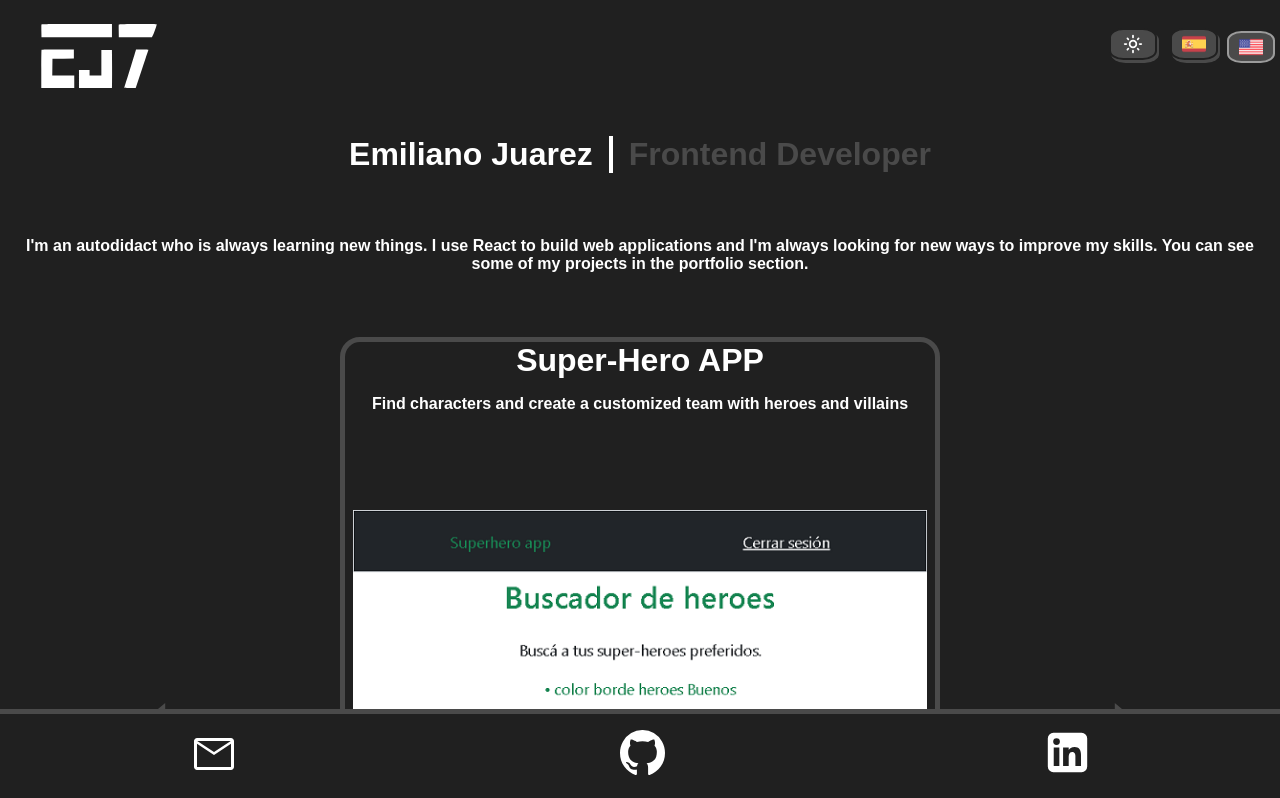
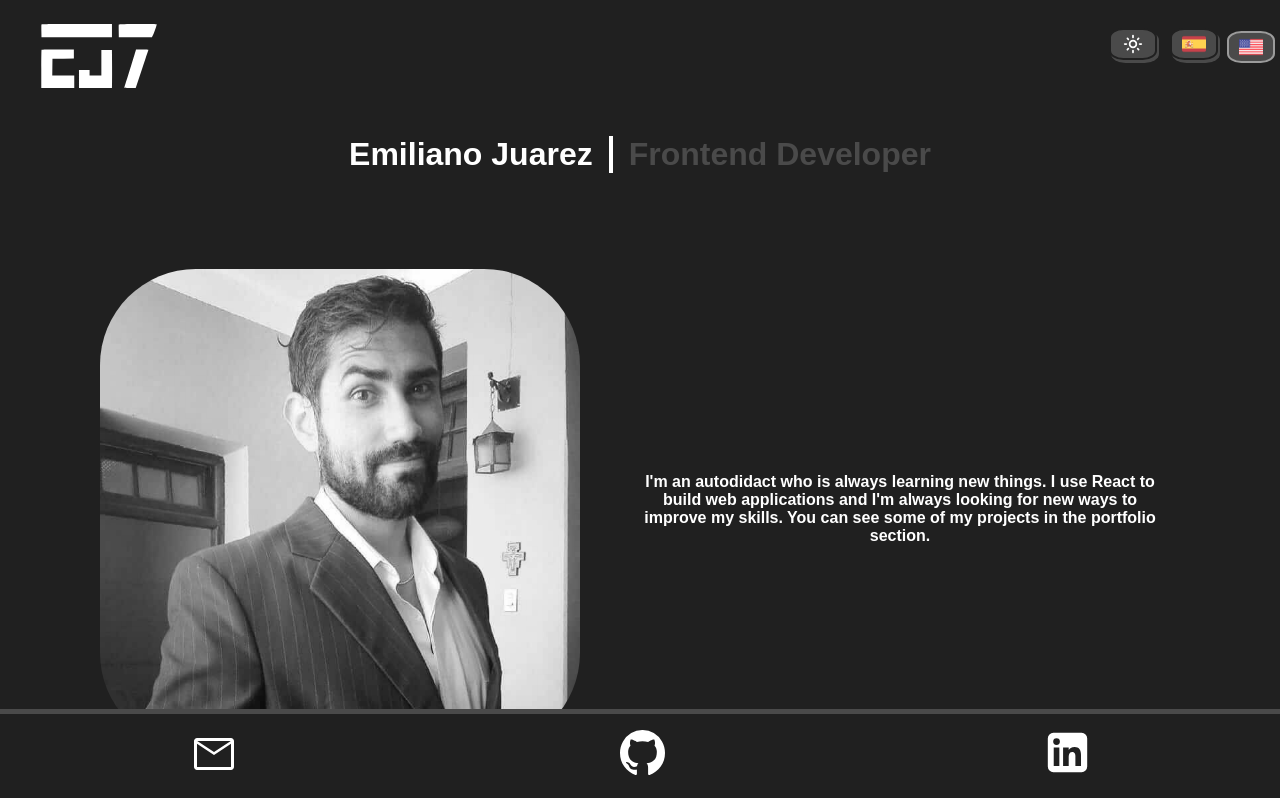
Before and after one commit to emij7/emij7.github.io, a React (Create React App) app: page / in a window 1280 px wide. Shown: the top 798 px of the page. Built offline with nearby package versions, Linux system fonts and the light colour scheme.

Commit message:
add: resume section

```diff
--- a/src/components/molecule/header/header.js
+++ b/src/components/molecule/header/header.js
@@ -1,11 +1,7 @@
 import React from "react";
 import { text } from "../../../text/text";
 import { StyledTitle } from "../../atoms/title/title.styles";
-import {
-  StyledDecoration,
-  StyledHeader,
-  StyledParagraph,
-} from "./header.styles";
+import { StyledDecoration, StyledHeader } from "./header.styles";
 
 export const Header = ({ language }) => {
   return (
@@ -15,7 +11,6 @@ export const Header = ({ language }) => {
         <StyledDecoration />
         <StyledTitle type="secondary">{text.title[language]}</StyledTitle>
       </StyledHeader>
-      <StyledParagraph>{text.description[language]}</StyledParagraph>
     </React.Fragment>
   );
 };
--- /dev/null
+++ b/src/components/molecule/resume/resume.js
@@ -0,0 +1,23 @@
+import React from "react";
+import { text } from "../../../text/text";
+import { Image } from "../../atoms/image/image";
+import { StyledParagraph } from "../header/header.styles";
+import { StyledResume } from "./resume.styles";
+import personalImage from "../../../utils/personalImage.jpg";
+import { Content } from "../../atoms/content/content";
+
+export const Resume = ({ children, language }) => {
+  return (
+    <StyledResume>
+      <Image
+        alt={"Personal Image"}
+        size={"30rem"}
+        src={personalImage}
+        resumeImage
+      />
+      <Content width="50%">
+        <StyledParagraph>{text.description[language]}</StyledParagraph>
+      </Content>
+    </StyledResume>
+  );
+};
--- /dev/null
+++ b/src/components/molecule/resume/resume.styles.js
@@ -0,0 +1,8 @@
+import styled from "styled-components";
+
+export const StyledResume = styled.div`
+  align-items: center;
+  display: flex;
+  justify-content: space-around;
+  padding: 3rem 5rem;
+`;
--- a/src/page/App.js
+++ b/src/page/App.js
@@ -10,6 +10,7 @@ import usaFlag from "../utils/usaFlag.png";
 import { Image } from "../components/atoms/image/image";
 import { Light } from "../components/icons/light/light";
 import { Footer } from "../components/molecule/footer/footer";
+import { Resume } from "../components/molecule/resume/resume";
 
 export const App = () => {
   const [themeState, setThemeState] = useState("dark");
@@ -45,9 +46,9 @@ export const App = () => {
         </Button>
       </NavBar>
       <Header language={language} />
-
+      <Resume language={language} />
       <Projects language={language} />
-      <Footer/>
+      <Footer />
     </ThemeProvider>
   );
 };
```
